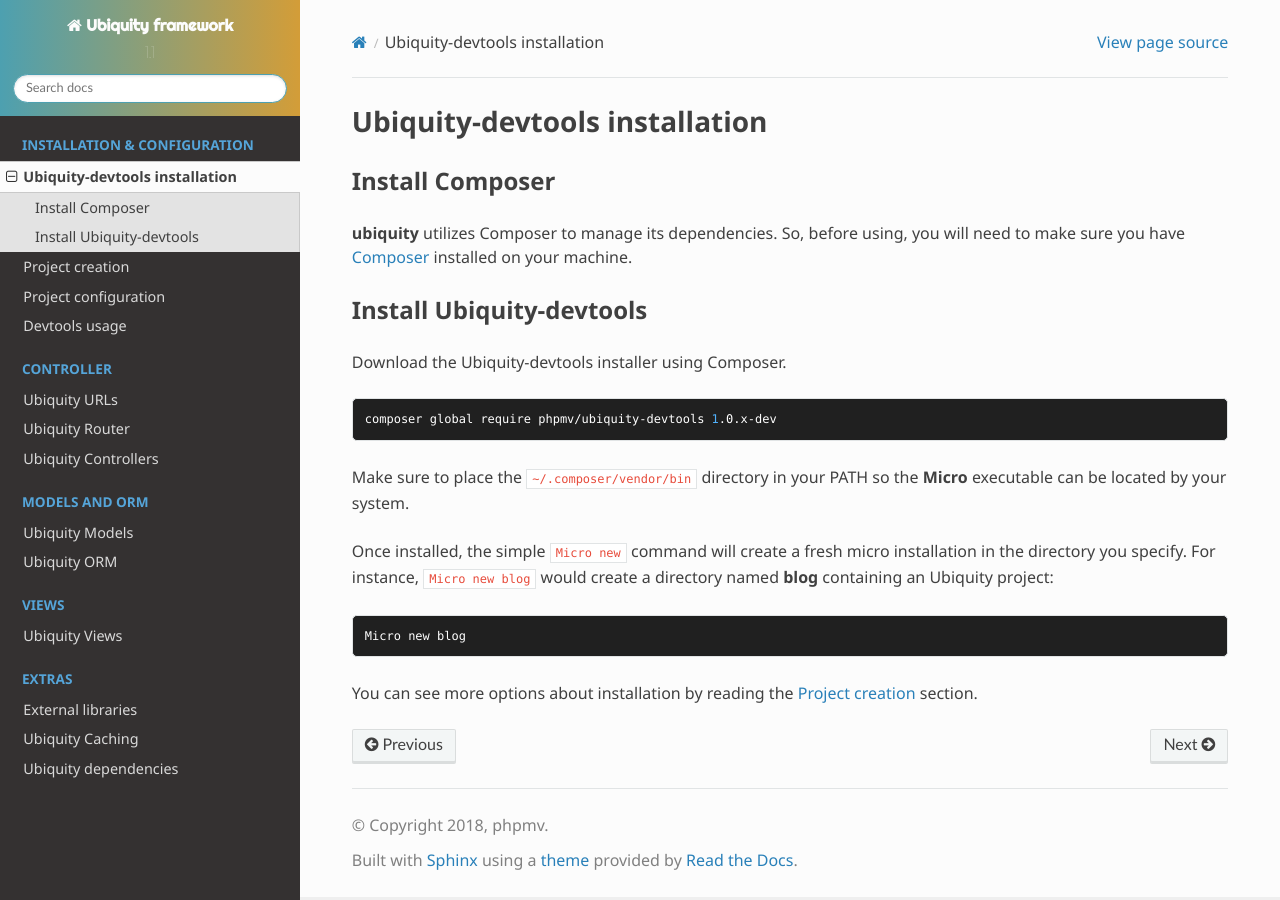
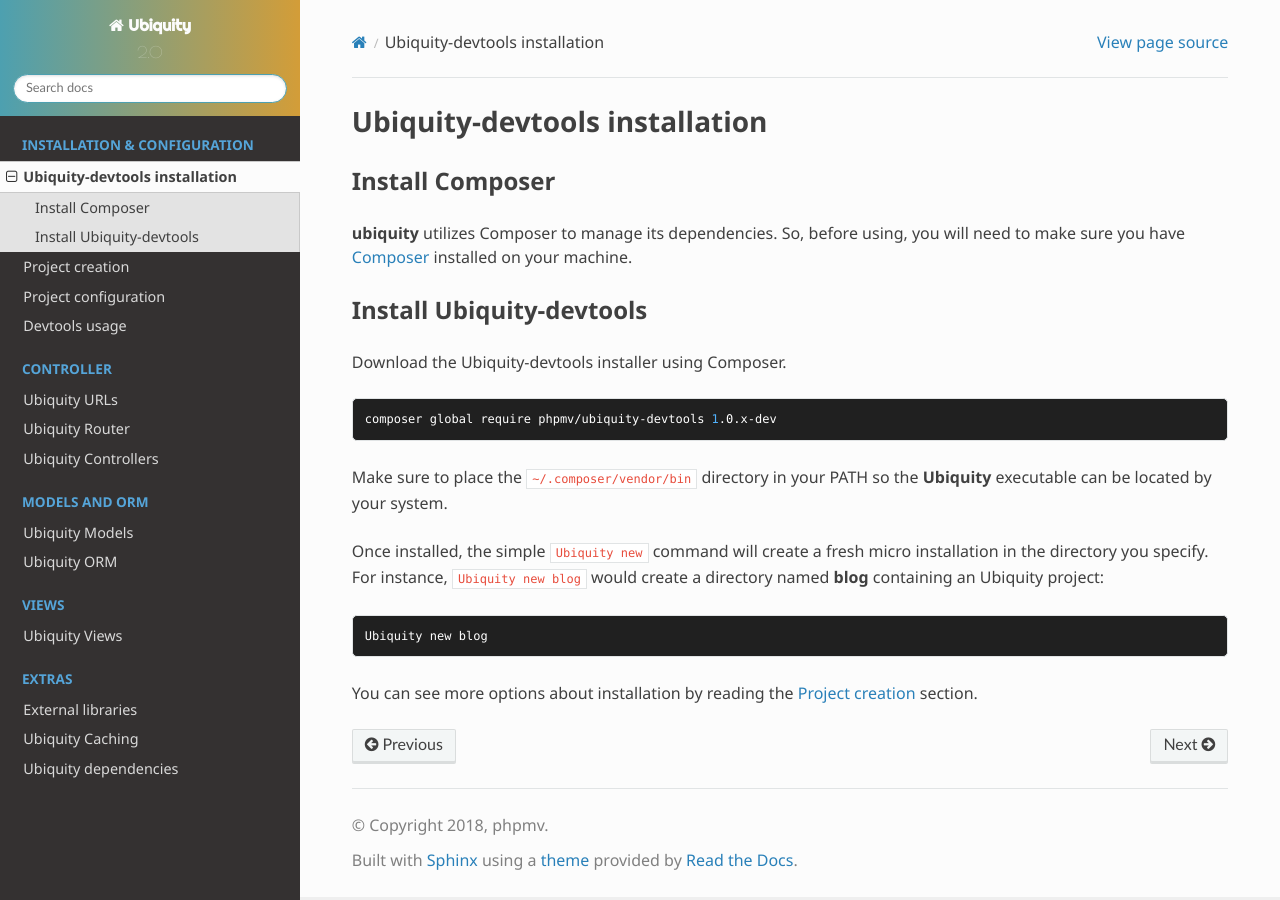
Before and after one commit to phpMv/ubiquity, a Sphinx documentation site: the page built from docs/install.rst, in a window 1280 px wide. Built offline with Sphinx 7.4.7 and the Read the Docs theme 2.0.0, drawn with Linux system fonts in a browser that asks for light colours.

Commit message:
Micro->Ubiquity renaming in docs

```diff
--- a/docs/conf.py
+++ b/docs/conf.py
@@ -1,7 +1,7 @@
 #!/usr/bin/env python3
 # -*- coding: utf-8 -*-
 #
-# micro-framework documentation build configuration file, created by
+# Ubiquity-framework documentation build configuration file, created by
 # sphinx-quickstart on Thu Apr 13 01:25:25 2017.
 #
 # This file is execfile()d with the current directory set to its
@@ -46,7 +46,7 @@
 master_doc = 'index'
 
 # General information about the project.
-project = 'Ubiquity framework'
+project = 'Ubiquity'
 copyright = '2018, phpmv'
 author = 'phpmv'
 
@@ -55,9 +55,9 @@
 # built documents.
 #
 # The short X.Y version.
-version = '1.1'
+version = '2.0'
 # The full version, including alpha/beta/rc tags.
-release = '1.1.2'
+release = '2.0.0'
 
 # The language for content autogenerated by Sphinx. Refer to documentation
 # for a list of supported languages.
--- a/docs/confproject.rst
+++ b/docs/confproject.rst
@@ -60,7 +60,7 @@
 -----------
 Apache
 ^^^^^^
-The framework ships with an **.htaccess** file that is used to allow URLs without index.php. If you use Apache to serve your Micro application, be sure to enable the **mod_rewrite** module.
+The framework ships with an **.htaccess** file that is used to allow URLs without index.php. If you use Apache to serve your Ubiquity application, be sure to enable the **mod_rewrite** module.
 
 .. code-block:: bash
    :caption: .htaccess
--- a/docs/controller/controllers.rst
+++ b/docs/controller/controllers.rst
@@ -15,7 +15,7 @@
 
 .. code-block:: bash
 
-   Micro controller Products
+   Ubiquity controller Products
 
 The ``Products.php`` controller is created in the ``app/controllers`` folder of the project.
 
--- a/docs/createproject.rst
+++ b/docs/createproject.rst
@@ -5,7 +5,7 @@
 
 .. code-block:: bash
 
-   Micro new projectName
+   Ubiquity new projectName
 
 Installer arguments
 -------------------
@@ -37,7 +37,7 @@
 
 .. code-block:: bash
 
-   Micro new blog -b=blogDb -m=true
+   Ubiquity new blog -b=blogDb -m=true
 
 long names
 ^^^^^^^^^^^
@@ -45,7 +45,7 @@
 
 .. code-block:: bash
 
-   Micro new blog --dbName=blogDb --all-models=true --phpmv=semantic
+   Ubiquity new blog --dbName=blogDb --all-models=true --phpmv=semantic
 
 .. note:: Markdown doesn't support a lot of the features of Sphinx,
           like inline markup and directives. However, it works for
--- a/docs/install.rst
+++ b/docs/install.rst
@@ -13,14 +13,14 @@
 
    composer global require phpmv/ubiquity-devtools 1.0.x-dev
 
-Make sure to place the ``~/.composer/vendor/bin`` directory in your PATH so the **Micro** executable can be located by your system.
+Make sure to place the ``~/.composer/vendor/bin`` directory in your PATH so the **Ubiquity** executable can be located by your system.
 
 
-Once installed, the simple ``Micro new`` command will create a fresh micro installation in the directory you specify.
-For instance, ``Micro new blog`` would create a directory named **blog** containing an Ubiquity project:
+Once installed, the simple ``Ubiquity new`` command will create a fresh micro installation in the directory you specify.
+For instance, ``Ubiquity new blog`` would create a directory named **blog** containing an Ubiquity project:
 
 .. code-block:: bash
 
-   Micro new blog
+   Ubiquity new blog
 
 You can see more options about installation by reading the :doc:`createproject` section.
```
